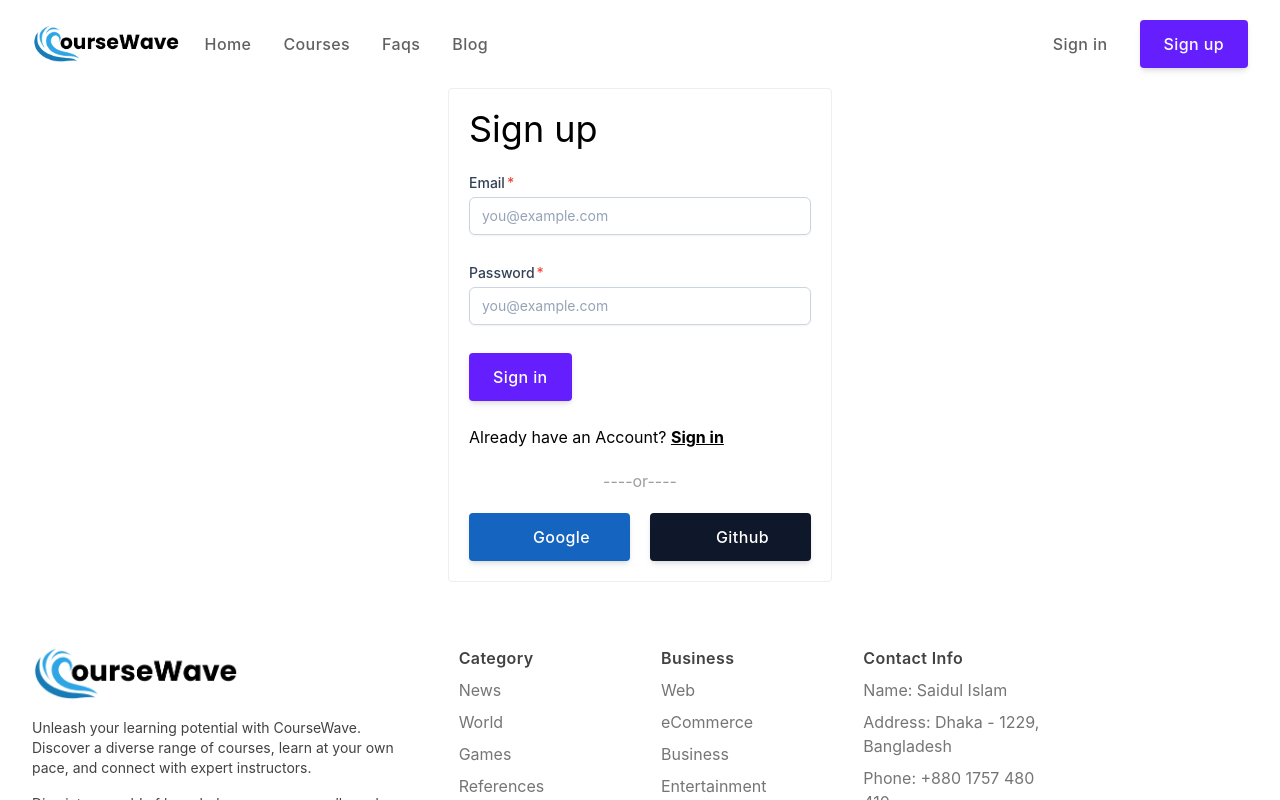
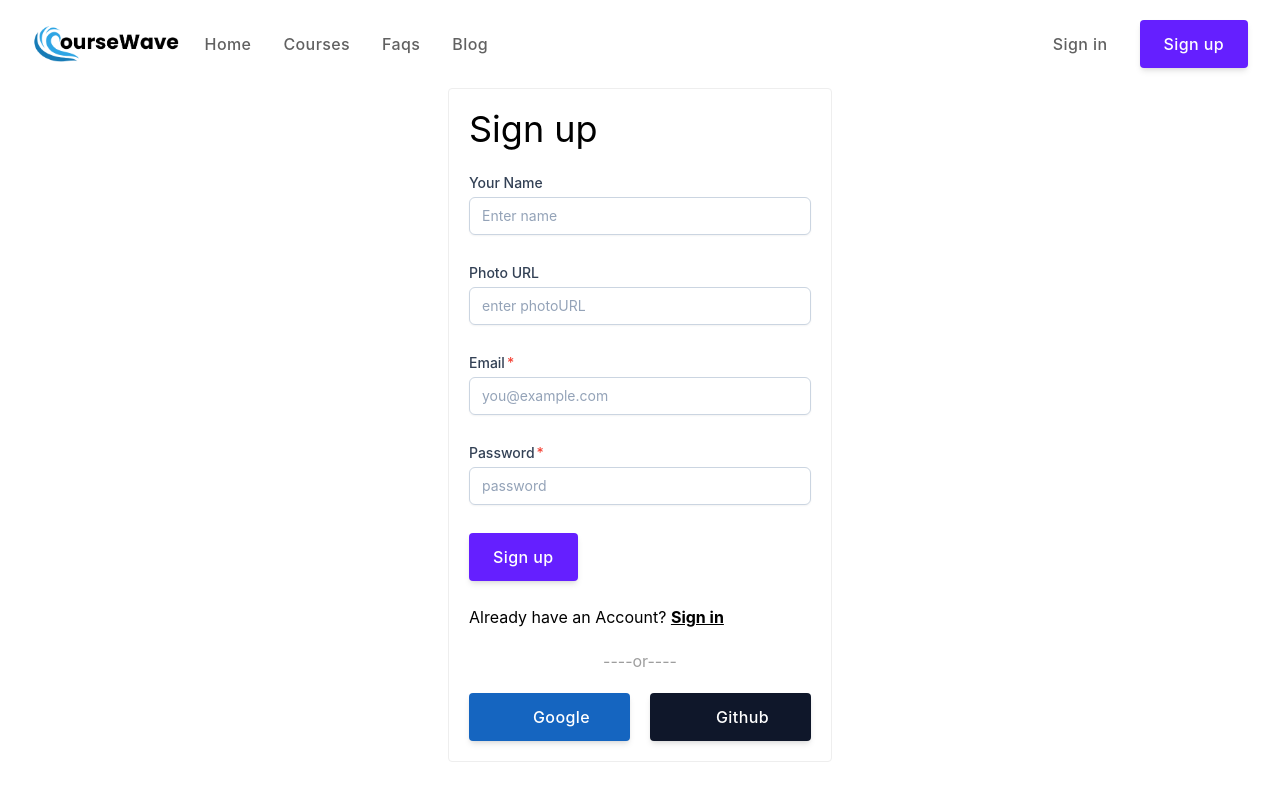
Before and after one commit to SaidulIslam16/course-wave, a React (Create React App) app: page /register in a window 1280 px wide. Shown: the top 800 px of the page. Built offline with nearby package versions, Linux system fonts and the light colour scheme; some icons are missing.

Commit message:
register page added

```diff
--- a/src/Pages/Login/Login/Login.js
+++ b/src/Pages/Login/Login/Login.js
@@ -12,21 +12,21 @@ const Login = () => {
                         <span className="after:content-['*'] after:ml-0.5 after:text-red-500 block text-sm font-medium text-slate-700">
                             Email
                         </span>
-                        <input type="email" name="email" className="mt-1 px-3 py-2 bg-white border shadow-sm border-slate-300 placeholder-slate-400 focus:outline-none focus:border-sky-500 focus:ring-sky-500 block w-full rounded-md sm:text-sm focus:ring-1" placeholder="you@example.com" />
+                        <input type="email" name="email" required className="mt-1 px-3 py-2 bg-white border shadow-sm border-slate-300 placeholder-slate-400 focus:outline-none focus:border-sky-500 focus:ring-sky-500 block w-full rounded-md sm:text-sm focus:ring-1" placeholder="you@example.com" />
                     </label>
                     <label className="block my-7">
                         <span className="after:content-['*'] after:ml-0.5 after:text-red-500 block text-sm font-medium text-slate-700">
                             Password
                         </span>
-                        <input type="password" name="password" className="mt-1 px-3 py-2 bg-white border shadow-sm border-slate-300 placeholder-slate-400 focus:outline-none focus:border-sky-500 focus:ring-sky-500 block w-full rounded-md sm:text-sm focus:ring-1" placeholder="you@example.com" />
+                        <input type="password" name="password" required className="mt-1 px-3 py-2 bg-white border shadow-sm border-slate-300 placeholder-slate-400 focus:outline-none focus:border-sky-500 focus:ring-sky-500 block w-full rounded-md sm:text-sm focus:ring-1" placeholder="you@example.com" />
                     </label>
 
                     <button type="submit" className="inline-flex items-center justify-center h-12 px-6 font-medium tracking-wide text-white transition duration-200 rounded shadow-md bg-deep-purple-accent-400 hover:bg-deep-purple-accent-700 focus:shadow-outline focus:outline-none">Sign in</button>
 
                 </form>
                 <div className='flex justify-between items-center mt-3'>
-                    <p className='hover:text-purple-900 underline'><Link to='/register'>Create an Account</Link></p>
-                    <p className='hover:text-purple-900 underline'><Link>Forget Password</Link></p>
+                    <p className='hover:text-purple-900 font-semibold'><Link to='/register'>Create an Account</Link></p>
+                    <p className='hover:text-purple-900'><Link>Forget Password</Link></p>
                 </div>
                 <p className='text-center text-gray-500 my-5'>----or----</p>
                 <div className=' flex gap-5'>
--- a/src/Pages/Login/Register/Register.js
+++ b/src/Pages/Login/Register/Register.js
@@ -9,6 +9,18 @@ const Register = () => {
                 <h1 className='text-4xl'>Sign up</h1>
                 <form className='my-6'>
                     <label className="block ">
+                        <span className=" block text-sm font-medium text-slate-700">
+                            Your Name
+                        </span>
+                        <input type="text" name="name" className="mt-1 px-3 py-2 bg-white border shadow-sm border-slate-300 placeholder-slate-400 focus:outline-none focus:border-sky-500 focus:ring-sky-500 block w-full rounded-md sm:text-sm focus:ring-1" placeholder="Enter name" />
+                    </label>
+                    <label className="block my-7">
+                        <span className=" block text-sm font-medium text-slate-700">
+                            Photo URL
+                        </span>
+                        <input type="text" name="photoURL" className="mt-1 px-3 py-2 bg-white border shadow-sm border-slate-300 placeholder-slate-400 focus:outline-none focus:border-sky-500 focus:ring-sky-500 block w-full rounded-md sm:text-sm focus:ring-1" placeholder="enter photoURL" />
+                    </label>
+                    <label className="block my-7 ">
                         <span className="after:content-['*'] after:ml-0.5 after:text-red-500 block text-sm font-medium text-slate-700">
                             Email
                         </span>
@@ -18,10 +30,10 @@ const Register = () => {
                         <span className="after:content-['*'] after:ml-0.5 after:text-red-500 block text-sm font-medium text-slate-700">
                             Password
                         </span>
-                        <input type="password" name="password" className="mt-1 px-3 py-2 bg-white border shadow-sm border-slate-300 placeholder-slate-400 focus:outline-none focus:border-sky-500 focus:ring-sky-500 block w-full rounded-md sm:text-sm focus:ring-1" placeholder="you@example.com" />
+                        <input type="password" name="password" className="mt-1 px-3 py-2 bg-white border shadow-sm border-slate-300 placeholder-slate-400 focus:outline-none focus:border-sky-500 focus:ring-sky-500 block w-full rounded-md sm:text-sm focus:ring-1" placeholder="password" />
                     </label>
 
-                    <button type="submit" className="inline-flex items-center justify-center h-12 px-6 font-medium tracking-wide text-white transition duration-200 rounded shadow-md bg-deep-purple-accent-400 hover:bg-deep-purple-accent-700 focus:shadow-outline focus:outline-none">Sign in</button>
+                    <button type="submit" className="inline-flex items-center justify-center h-12 px-6 font-medium tracking-wide text-white transition duration-200 rounded shadow-md bg-deep-purple-accent-400 hover:bg-deep-purple-accent-700 focus:shadow-outline focus:outline-none">Sign up</button>
 
                 </form>
                 <div className='flex justify-between items-center mt-3'>
```
